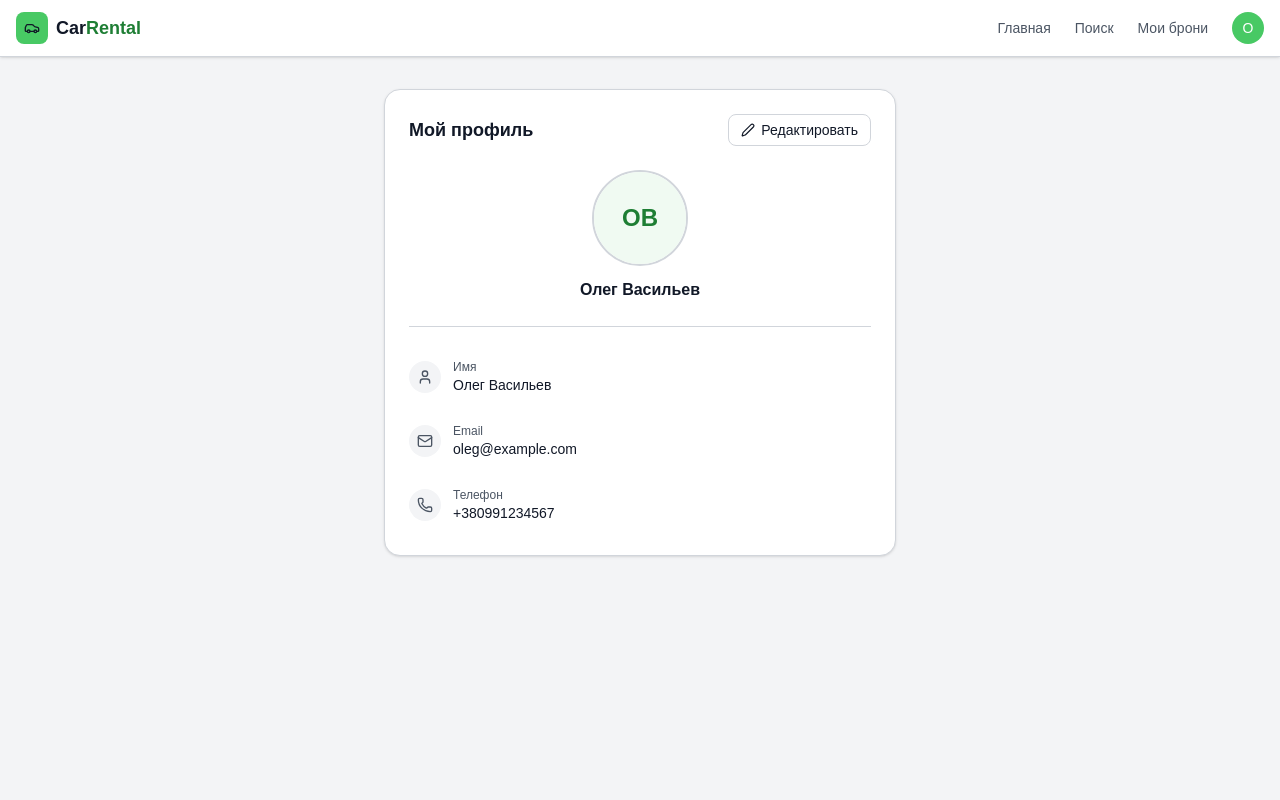
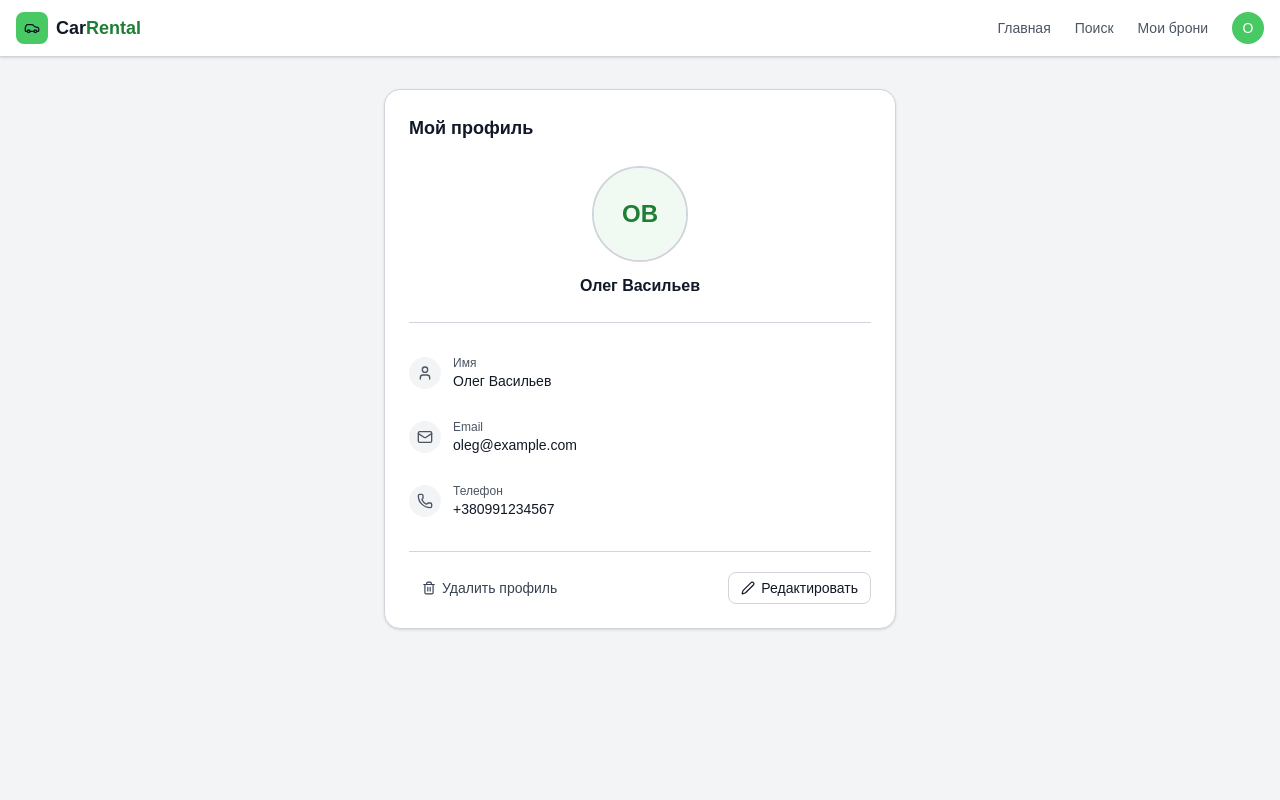
Before and after one commit to iastreboleksandr-svg/car-rental-app, a Next.js app: page /profile in a window 1280 px wide. Shown: the top 800 px of the page. Built offline with nearby package versions, Linux system fonts and the light colour scheme.

Commit message:
fix(profile): moved edit button to bottom, added delete profile button, click avatar to upload/delete/preview, view auto-save + header sync

```diff
--- a/components/layout/UserDropdown.tsx
+++ b/components/layout/UserDropdown.tsx
@@ -3,9 +3,12 @@
 import Link from 'next/link';
 import { useState, useRef, useEffect } from 'react';
 import { useAuthStore } from '@/store/auth.store';
+import { useSharedAvatar } from '@/store/avatar.store';
 
 export function UserDropdown() {
   const { user, logout } = useAuthStore();
+  const sharedAvatar = useSharedAvatar();
+  const photo = sharedAvatar ?? user?.avatarUrl ?? null;
   const [open, setOpen] = useState(false);
   const ref = useRef<HTMLDivElement>(null);
 
@@ -31,10 +34,11 @@ export function UserDropdown() {
         aria-haspopup="true"
         className="flex h-8 w-8 items-center justify-center rounded-full bg-brand-ring text-sm font-medium text-text-inverse"
       >
-        {user?.avatarUrl ? (
+        {photo ? (
+          // eslint-disable-next-line @next/next/no-img-element
           <img
-            src={user.avatarUrl}
-            alt={user.firstName}
+            src={photo}
+            alt={user?.firstName ?? ''}
             className="h-8 w-8 rounded-full object-cover"
           />
         ) : (
--- a/components/profile/AvatarUpload.tsx
+++ b/components/profile/AvatarUpload.tsx
@@ -1,7 +1,8 @@
 'use client';
 
-import { useRef } from 'react';
-import { Camera } from 'lucide-react';
+import { useEffect, useRef, useState } from 'react';
+import { createPortal } from 'react-dom';
+import { Camera, X, ZoomIn } from 'lucide-react';
 
 interface AvatarUploadProps {
   avatar: string | null;
@@ -9,10 +10,19 @@ interface AvatarUploadProps {
   lastName: string;
   isEditing: boolean;
   onAvatarChange: (dataUrl: string) => void;
+  onAvatarRemove: () => void;
 }
 
-export function AvatarUpload({ avatar, firstName, lastName, isEditing, onAvatarChange }: AvatarUploadProps) {
+export function AvatarUpload({
+  avatar,
+  firstName,
+  lastName,
+  isEditing,
+  onAvatarChange,
+  onAvatarRemove,
+}: AvatarUploadProps) {
   const fileInputRef = useRef<HTMLInputElement>(null);
+  const [previewOpen, setPreviewOpen] = useState(false);
 
   const handleFileChange = (e: React.ChangeEvent<HTMLInputElement>) => {
     const file = e.target.files?.[0];
@@ -20,16 +30,34 @@ export function AvatarUpload({ avatar, firstName, lastName, isEditing, onAvatarC
     const reader = new FileReader();
     reader.onload = () => onAvatarChange(reader.result as string);
     reader.readAsDataURL(file);
+    e.target.value = '';
   };
+
+  useEffect(() => {
+    if (!previewOpen) return;
+    const onKey = (e: KeyboardEvent) => {
+      if (e.key === 'Escape') setPreviewOpen(false);
+    };
+    document.addEventListener('keydown', onKey);
+    return () => document.removeEventListener('keydown', onKey);
+  }, [previewOpen]);
 
   return (
     <div className="flex flex-col items-center mb-6">
       <div className="relative">
-        <div className="w-24 h-24 rounded-full overflow-hidden bg-bg-page border-2 border-border-default">
+        {/* The whole avatar is clickable — opens the file picker (change photo) */}
+        <button
+          type="button"
+          onClick={() => fileInputRef.current?.click()}
+          aria-label="Изменить фото профиля"
+          className="group relative block h-24 w-24 rounded-full focus:outline-none focus-visible:ring-2 focus-visible:ring-brand-ring focus-visible:ring-offset-2"
+        >
+          <div className="h-24 w-24 overflow-hidden rounded-full border-2 border-border-default bg-bg-page">
             {avatar ? (
-            <img src={avatar} alt="Фото профиля" className="w-full h-full object-cover" />
+              // eslint-disable-next-line @next/next/no-img-element
+              <img src={avatar} alt="Фото профиля" className="h-full w-full object-cover" />
             ) : (
-            <div className="w-full h-full flex items-center justify-center bg-brand-subtle">
+              <div className="flex h-full w-full items-center justify-center bg-brand-subtle">
                 <span className="text-2xl font-semibold text-brand">
                   {(firstName[0] ?? '?').toUpperCase()}
                   {(lastName[0] ?? '').toUpperCase()}
@@ -38,13 +66,33 @@ export function AvatarUpload({ avatar, firstName, lastName, isEditing, onAvatarC
             )}
           </div>
 
-        {isEditing && (
+          {/* Hover overlay hint */}
+          <span className="absolute inset-0 flex items-center justify-center rounded-full bg-black/40 opacity-0 transition-opacity duration-150 group-hover:opacity-100">
+            <Camera size={20} className="text-white" />
+          </span>
+        </button>
+
+        {/* Preview (magnifier) — only when a real photo exists */}
+        {avatar && (
           <button
-            onClick={() => fileInputRef.current?.click()}
-            className="absolute bottom-0 right-0 w-7 h-7 rounded-full bg-brand text-text-inverse flex items-center justify-center shadow-md hover:bg-brand-hover transition-colors"
-            aria-label="Изменить фото профиля"
+            type="button"
+            onClick={() => setPreviewOpen(true)}
+            aria-label="Просмотреть фото профиля"
+            className="absolute -bottom-0.5 -right-0.5 flex h-7 w-7 items-center justify-center rounded-full border-2 border-bg-card bg-bg-card text-text-secondary shadow-md transition-colors hover:text-text-base"
           >
-            <Camera size={13} />
+            <ZoomIn size={14} />
+          </button>
+        )}
+
+        {/* Delete photo — edit mode only, and only when a real photo exists */}
+        {isEditing && avatar && (
+          <button
+            type="button"
+            onClick={onAvatarRemove}
+            aria-label="Удалить фото профиля"
+            className="absolute -right-0.5 -top-0.5 flex h-7 w-7 items-center justify-center rounded-full border-2 border-bg-card bg-text-error text-white shadow-md transition-colors hover:bg-red-700"
+          >
+            <X size={14} />
           </button>
         )}
       </div>
@@ -64,6 +112,36 @@ export function AvatarUpload({ avatar, firstName, lastName, isEditing, onAvatarC
           {firstName} {lastName}
         </p>
       )}
+
+      {/* Lightbox preview */}
+      {previewOpen && avatar && typeof document !== 'undefined' &&
+        createPortal(
+          <div
+            className="fixed inset-0 z-[95] flex items-center justify-center p-4"
+            role="dialog"
+            aria-modal="true"
+            aria-label="Фото профиля"
+            onClick={() => setPreviewOpen(false)}
+          >
+            <div className="absolute inset-0 bg-black/70 backdrop-blur-sm" aria-hidden="true" />
+            <button
+              type="button"
+              onClick={() => setPreviewOpen(false)}
+              aria-label="Закрыть"
+              className="absolute right-4 top-4 flex h-9 w-9 items-center justify-center rounded-full bg-white/15 text-white transition-colors hover:bg-white/25"
+            >
+              <X size={18} />
+            </button>
+            {/* eslint-disable-next-line @next/next/no-img-element */}
+            <img
+              src={avatar}
+              alt="Фото профиля"
+              onClick={(e) => e.stopPropagation()}
+              className="relative max-h-[80vh] max-w-[90vw] rounded-2xl object-contain shadow-2xl"
+            />
+          </div>,
+          document.body,
+        )}
     </div>
   );
 }
--- a/components/profile/ProfileCard.tsx
+++ b/components/profile/ProfileCard.tsx
@@ -1,6 +1,6 @@
 'use client';
 
-import { Edit2, X } from 'lucide-react';
+import { Edit2, X, Trash2 } from 'lucide-react';
 import Button from '@/components/atoms/Button';
 import { AvatarUpload } from './AvatarUpload';
 import { ProfileViewMode } from './ProfileViewMode';
@@ -14,11 +14,16 @@ export function ProfileCard() {
     errors,
     avatar,
     isEditing,
+    confirmingDelete,
     handleEditStart,
     handleCancel,
     handleSave,
     handleAvatarChange,
+    handleAvatarRemove,
     handleFieldChange,
+    requestDelete,
+    cancelDelete,
+    handleDeleteProfile,
   } = useProfileForm();
 
   return (
@@ -26,16 +31,7 @@ export function ProfileCard() {
       <div className="flex items-center justify-between mb-6">
         <h1 className="text-lg font-semibold text-text-base">Мой профиль</h1>
 
-        {!isEditing ? (
-          <Button
-            variant="secondary"
-            size="sm"
-            leftIcon={<Edit2 size={14} />}
-            onClick={handleEditStart}
-          >
-            Редактировать
-          </Button>
-        ) : (
+        {isEditing && (
           <button
             onClick={handleCancel}
             className="flex items-center gap-1 text-sm text-text-secondary hover:text-text-base transition-colors"
@@ -52,6 +48,7 @@ export function ProfileCard() {
         lastName={form.lastName}
         isEditing={isEditing}
         onAvatarChange={handleAvatarChange}
+        onAvatarRemove={handleAvatarRemove}
       />
 
       <hr className="border-border-default mb-6" />
@@ -64,10 +61,52 @@ export function ProfileCard() {
           onSave={handleSave}
         />
       ) : (
-        <ProfileViewMode
-          form={form}
-          email={user?.email ?? '—'}
-        />
+        <>
+          <ProfileViewMode form={form} email={user?.email ?? '—'} />
+
+          <div className="mt-6 border-t border-border-default pt-5">
+            {confirmingDelete ? (
+              <div className="flex flex-col gap-3 rounded-xl border border-border-error bg-bg-error p-4">
+                <p className="text-sm text-text-base">
+                  Удалить профиль? Это действие необратимо.
+                </p>
+                <div className="flex gap-3">
+                  <Button
+                    variant="danger"
+                    size="sm"
+                    leftIcon={<Trash2 size={14} />}
+                    onClick={handleDeleteProfile}
+                  >
+                    Удалить
+                  </Button>
+                  <Button variant="secondary" size="sm" onClick={cancelDelete}>
+                    Отмена
+                  </Button>
+                </div>
+              </div>
+            ) : (
+              <div className="flex items-center justify-between">
+                <Button
+                  variant="ghost"
+                  size="sm"
+                  leftIcon={<Trash2 size={14} />}
+                  onClick={requestDelete}
+                  className="text-text-error hover:bg-bg-error"
+                >
+                  Удалить профиль
+                </Button>
+                <Button
+                  variant="secondary"
+                  size="sm"
+                  leftIcon={<Edit2 size={14} />}
+                  onClick={handleEditStart}
+                >
+                  Редактировать
+                </Button>
+              </div>
+            )}
+          </div>
+        </>
       )}
     </div>
   );
--- a/components/profile/useProfileForm.ts
+++ b/components/profile/useProfileForm.ts
@@ -1,12 +1,19 @@
-import { useState, useRef } from 'react';
+import { useState } from 'react';
+import { useRouter } from 'next/navigation';
 import { useAuthStore } from '@/store/auth.store';
+import { useSharedAvatar, setSharedAvatar } from '@/store/avatar.store';
 import { validateForm } from './validateProfile';
 import type { ProfileFormData, FormErrors } from './validateProfile';
 
 export function useProfileForm() {
-  const { user } = useAuthStore();
+  const router = useRouter();
+  const { user, logout } = useAuthStore();
+
+  // Shared avatar = the committed value shown everywhere (profile + header).
+  const sharedAvatar = useSharedAvatar();
 
   const [isEditing, setIsEditing] = useState(false);
+  const [confirmingDelete, setConfirmingDelete] = useState(false);
   const [form, setForm] = useState<ProfileFormData>({
     firstName: user?.firstName ?? '',
     lastName: user?.lastName ?? '',
@@ -14,16 +21,21 @@ export function useProfileForm() {
   });
   const [backup, setBackup] = useState<ProfileFormData>(form);
   const [errors, setErrors] = useState<FormErrors>({});
-  const [avatar, setAvatar] = useState<string | null>(user?.avatarUrl ?? null);
+  // While editing the avatar is a draft (revert on cancel); in view mode the
+  // shared value is shown directly so it stays in sync with the header.
+  const [draftAvatar, setDraftAvatar] = useState<string | null>(sharedAvatar);
+  const avatar = isEditing ? draftAvatar : sharedAvatar;
 
   const handleEditStart = () => {
     setBackup(form);
+    setDraftAvatar(sharedAvatar);
     setErrors({});
     setIsEditing(true);
   };
 
   const handleCancel = () => {
     setForm(backup);
+    setDraftAvatar(sharedAvatar);
     setErrors({});
     setIsEditing(false);
   };
@@ -34,17 +46,43 @@ export function useProfileForm() {
       setErrors(validationErrors);
       return;
     }
-    // TODO: вызов API для сохранения
+    // TODO (backend): PATCH /users/me — { ...form, avatar } speichern (inkl. Foto)
+    setSharedAvatar(draftAvatar); // commit draft → shared (syncs header)
+    setBackup(form);
     setIsEditing(false);
   };
 
   const handleAvatarChange = (dataUrl: string) => {
-    setAvatar(dataUrl);
+    if (isEditing) {
+      setDraftAvatar(dataUrl);
+    } else {
+      // View mode has no save button → persist immediately + sync everywhere.
+      // TODO (backend): PATCH /users/me { avatar } sofort speichern.
+      setSharedAvatar(dataUrl);
+    }
+  };
+
+  const handleAvatarRemove = () => {
+    if (isEditing) {
+      setDraftAvatar(null);
+    } else {
+      // TODO (backend): PATCH /users/me { avatar: null } sofort speichern.
+      setSharedAvatar(null);
+    }
   };
 
   const handleFieldChange = (field: keyof ProfileFormData) => (value: string) => {
     setForm((prev) => ({ ...prev, [field]: value }));
     if (errors[field]) setErrors((prev) => ({ ...prev, [field]: undefined }));
+  };
+
+  const requestDelete = () => setConfirmingDelete(true);
+  const cancelDelete = () => setConfirmingDelete(false);
+
+  const handleDeleteProfile = () => {
+    // TODO (backend): DELETE /users/me — Profil serverseitig löschen
+    logout();
+    router.push('/');
   };
 
   return {
@@ -53,10 +91,15 @@ export function useProfileForm() {
     errors,
     avatar,
     isEditing,
+    confirmingDelete,
     handleEditStart,
     handleCancel,
     handleSave,
     handleAvatarChange,
+    handleAvatarRemove,
     handleFieldChange,
+    requestDelete,
+    cancelDelete,
+    handleDeleteProfile,
   };
 }
--- /dev/null
+++ b/store/avatar.store.ts
@@ -0,0 +1,33 @@
+import { useSyncExternalStore } from 'react';
+
+// Tiny shared store for the user's avatar so that every place it is shown
+// (profile card, header dropdown, ...) stays in sync. No external deps.
+//
+// NOTE (backend): this currently only holds the avatar in memory. When the
+// backend is wired, seed it from user.avatarUrl on login and persist changes
+// (PATCH /users/me) whenever setSharedAvatar runs.
+
+let avatar: string | null = null;
+const listeners = new Set<() => void>();
+
+function emit() {
+  for (const listener of listeners) listener();
+}
+
+export function setSharedAvatar(next: string | null) {
+  avatar = next;
+  emit();
+}
+
+export function getSharedAvatar() {
+  return avatar;
+}
+
+function subscribe(listener: () => void) {
+  listeners.add(listener);
+  return () => listeners.delete(listener);
+}
+
+export function useSharedAvatar(): string | null {
+  return useSyncExternalStore(subscribe, getSharedAvatar, () => null);
+}
```
Lines whose indentation alone changed are shown as unchanged.
